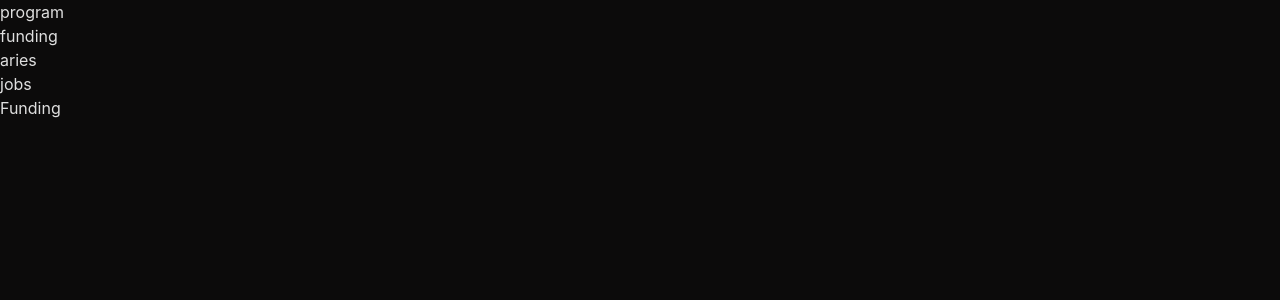
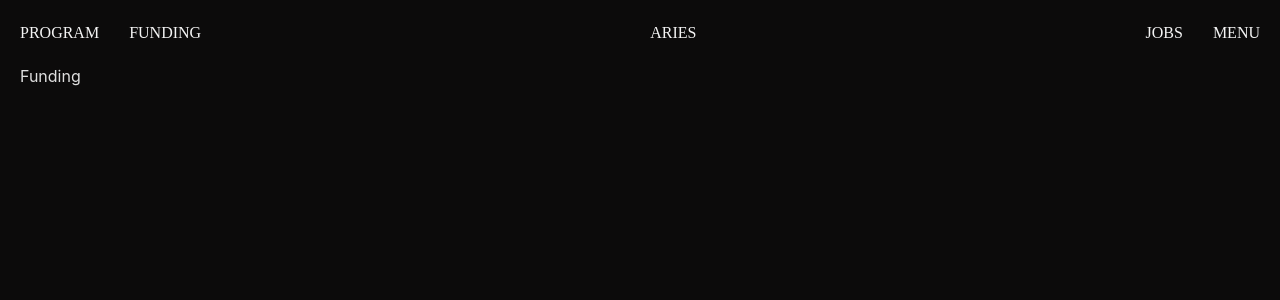
Before and after one commit to Hruchman-Ruslan/Aries, a React (Vite) app: page /Aries/funding in a window 1280 px wide. Shown: the top 300 px of the page. Built offline with nearby package versions, Linux system fonts and the light colour scheme.

Commit message:
feat: add header styles

```diff
--- a/src/components/Header/Header.jsx
+++ b/src/components/Header/Header.jsx
@@ -1,27 +1,42 @@
 import { NavLink } from "react-router-dom";
-import styled from "../Header/Header.module.css";
+import styles from "../Header/Header.module.css";
+import sectionStyles from "../../styles/Section.module.css";
 
 export const Header = () => {
   return (
-    <header className={styled.header}>
-      <nav>
-        <ul>
+    <header className={sectionStyles.section}>
+      <nav className={styles.header__list}>
+        <>
+          <ul className={styles.header__item}>
             <li>
-            <NavLink to="/program">program</NavLink>
+              <NavLink className={styles.header__text} to="/program">
+                program
+              </NavLink>
             </li>
             <li>
-            <NavLink to="/funding">funding</NavLink>
+              <NavLink className={styles.header__text} to="/funding">
+                funding
+              </NavLink>
+            </li>
+          </ul>
+        </>
+        <NavLink className={styles.header__text} to="/">
+          aries
+        </NavLink>
+        <>
+          <ul className={styles.header__item}>
+            <li>
+              <NavLink className={styles.header__text} cl to="/jobs">
+                jobs
+              </NavLink>
             </li>
             <li>
-            <NavLink to="/">aries</NavLink>
+              <NavLink className={styles.header__text} to="/menu">
+                menu
+              </NavLink>
             </li>
-          <li>
-            <NavLink to="/jobs">jobs</NavLink>
-          </li>
-          {/* <li>
-            <NavLink to="/menu">menu</NavLink>
-          </li> */}
           </ul>
+        </>
       </nav>
     </header>
   );
--- a/src/components/Header/Header.module.css
+++ b/src/components/Header/Header.module.css
@@ -1 +1,21 @@
-/* .header {} */
+.header__list {
+  display: flex;
+  align-items: baseline;
+  justify-content: space-between;
+  flex-wrap: wrap;
+}
+
+.header__item {
+  display: flex;
+  gap: 30px;
+}
+
+.header__text {
+  color: #f4f4f4;
+  font-family: Ginora Sans;
+  font-size: 16px;
+  font-style: normal;
+  font-weight: 400;
+  line-height: normal;
+  text-transform: uppercase;
+}
--- a/src/components/Layout.jsx
+++ b/src/components/Layout.jsx
@@ -3,15 +3,17 @@ import { Outlet } from "react-router-dom";
 
 import { Header } from "./Header/Header";
 
+import styles from "../styles/Container.module.css";
+
 export const Layout = () => {
   return (
-    <>
+    <div className={styles.container}>
       <Header />
       <main>
         <Suspense fallback={<div>Loading...</div>}>
           <Outlet />
         </Suspense>
       </main>
-    </>
+    </div>
   );
 };
--- /dev/null
+++ b/src/styles/Container.module.css
@@ -0,0 +1,4 @@
+.container {
+  max-width: 1280px;
+  padding: 0 20px;
+}
--- /dev/null
+++ b/src/styles/Section.module.css
@@ -0,0 +1,3 @@
+.section {
+  padding: 20px 0;
+}
```
Lines whose indentation alone changed are shown as unchanged.
